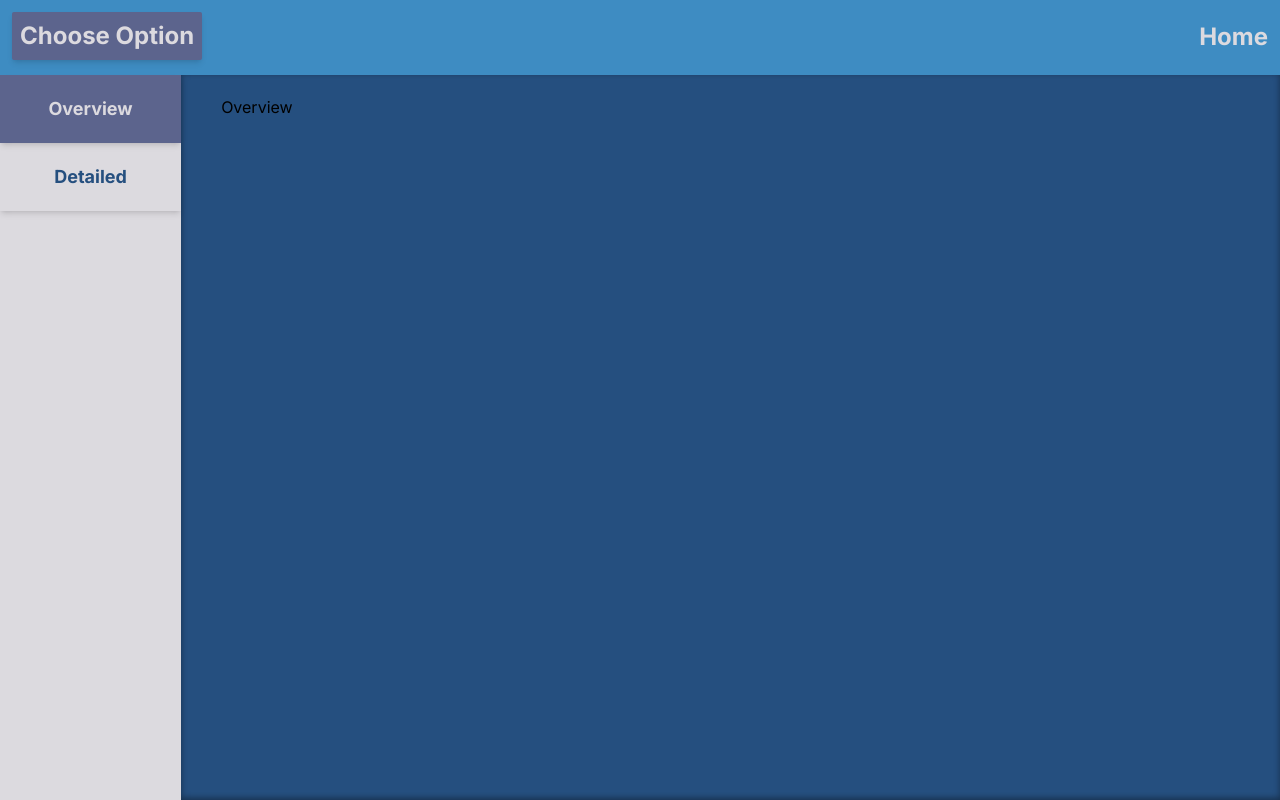
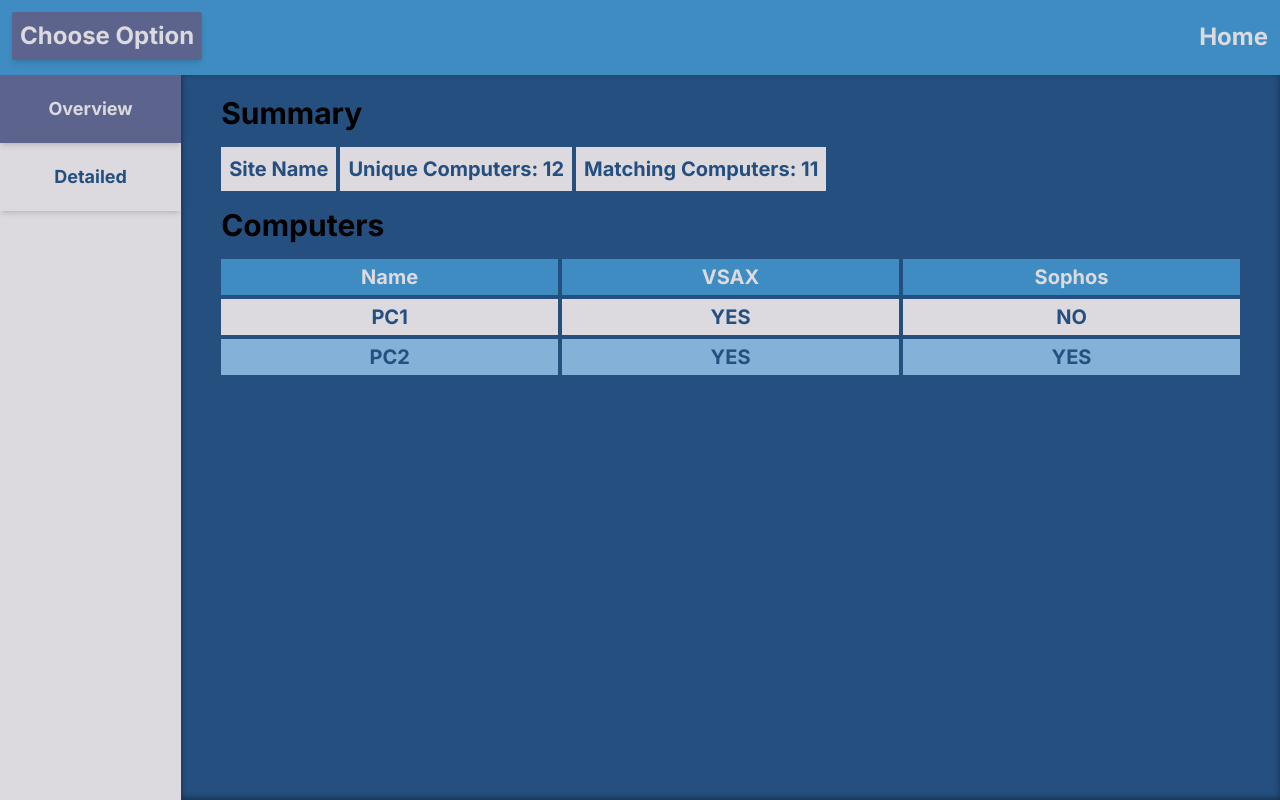
Before and after one commit to Mythidas/CSIT-Tools, a Next.js app: page /computers in a window 1280 px wide. Built offline with nearby package versions, Linux system fonts and the light colour scheme; no server answers.

Commit message:
Added /api/sophos/token to get tokens and added logic to validate and renew tokens

```diff
--- /dev/null
+++ b/app/api/sophos/computers/route.ts
@@ -0,0 +1,10 @@
+import { NextResponse } from "next/server";
+
+export async function GET(req: Request) {
+  try {
+
+  }
+  catch {
+    NextResponse.json("Failed to get computesr", { status: 500 });
+  }
+}
--- /dev/null
+++ b/app/api/sophos/token/route.ts
@@ -0,0 +1,25 @@
+import { NextResponse } from "next/server";
+
+export async function GET(req: Request) {
+  try {
+    const params = new URLSearchParams({
+      grant_type: 'client_credentials',
+      client_id: `${process.env.SOP_ID}`,
+      client_secret: `${process.env.SOP_SC}`, // Replace with your client secret
+      scope: 'token'
+    });
+
+    const res = await fetch(`https://id.sophos.com/api/v2/oauth2/token`, {
+      method: "POST",
+      headers: {
+        "content-type": "application/x-www-form-urlencoded"
+      },
+      body: params.toString()
+    })
+
+    return NextResponse.json(await res.json(), { status: 200 });
+  }
+  catch {
+    return NextResponse.json("Failed to get computesr", { status: 500 });
+  }
+}
--- a/app/api/vsax/sites/route.ts
+++ b/app/api/vsax/sites/route.ts
@@ -2,7 +2,7 @@ import { NextResponse } from "next/server";
 import { Site, _VSASiteData } from "@/app/lib/interfaces/vsax/site";
 
 const vsa_url = "https://centriserve-it.vsax.net";
-const vsa_auth = btoa(`${process.env.VSA_UN}:${process.env.VSA_ID}`);
+const vsa_auth = btoa(`${process.env.VSA_ID}:${process.env.VSA_SC}`);
 
 export async function GET(req: Request) {
   try {
--- a/app/computers/Overview.tsx
+++ b/app/computers/Overview.tsx
@@ -1,7 +1,24 @@
 export default function Overview() {
   return (
     <div>
-      Overview
+      <p className="font-bold text-3xl pb-4">Summary</p>
+      <div className="grid grid-flow-col auto-cols-max gap-1 text-cscol-500 font-bold text-xl">
+        <div className="bg-cscol-100 p-2">Site Name</div>
+        <div className="bg-cscol-100 p-2">Unique Computers: 12</div>
+        <div className="bg-cscol-100 p-2">Matching Computers: 11</div>
+      </div>
+      <p className="font-bold text-3xl py-4">Computers</p>
+      <div className="grid grid-cols-3 gap-1 text-cscol-500 text-center">
+        <div className="bg-cscol-200 text-cscol-100 p-1 text-xl font-bold">Name</div>
+        <div className="bg-cscol-200 text-cscol-100 p-1 text-xl font-bold">VSAX</div>
+        <div className="bg-cscol-200 text-cscol-100 p-1 text-xl font-bold">Sophos</div>
+        <div className="bg-cscol-100 p-1 text-xl font-bold">PC1</div>
+        <div className="bg-cscol-100 p-1 text-xl font-bold">YES</div>
+        <div className="bg-cscol-100 p-1 text-xl font-bold">NO</div>
+        <div className="bg-cscol-300 p-1 text-xl font-bold">PC2</div>
+        <div className="bg-cscol-300 p-1 text-xl font-bold">YES</div>
+        <div className="bg-cscol-300 p-1 text-xl font-bold">YES</div>
+      </div>
     </div>
   )
 }
--- /dev/null
+++ b/app/lib/SophosClient.ts
@@ -0,0 +1,38 @@
+import { _SophosToken } from "./interfaces/sophos/token";
+
+export default class SophosClient {
+  sophos_token: string = "";
+  token_expiration: Date = new Date;
+
+  constructor() {
+    this.get_token();
+  }
+
+  async get_devices() {
+    if (!await this.validate_token()) return [];
+    console.log(this.sophos_token);
+  }
+
+  private async get_token() {
+    const api_data = await fetch("/api/sophos/token");
+    const token_data = await api_data.json() as _SophosToken;
+    this.sophos_token = token_data.access_token;
+    this.token_expiration = new Date(new Date().getTime() + 3600000);
+  }
+
+  private async validate_token(): Promise<boolean> {
+    let counter = 0;
+    while (this.sophos_token === "") {
+      await new Promise(resolve => setTimeout(resolve, 2000));
+      if (counter > 5) return false;
+      counter++;
+    }
+
+    if (new Date > this.token_expiration) {
+      await this.get_token();
+      return this.validate_token();
+    }
+
+    return true;
+  }
+}
--- a/app/lib/VSAXClient.ts
+++ b/app/lib/VSAXClient.ts
@@ -4,13 +4,15 @@ export default class VSAXClient {
   private cached_site_list: Site[] = [];
 
   async get_sites(): Promise<Site[]> {
-    const site_api = await fetch('/api/vsax/sites', {
-      method: "GET",
-    });
+    if (this.cached_site_list.length <= 0) {
+      const site_api = await fetch('/api/vsax/sites', {
+        method: "GET",
+      });
 
-    const site_data: Site[] = await site_api.json() as Site[];
+      this.cached_site_list = await site_api.json() as Site[];
+    }
 
-    return site_data;
+    return this.cached_site_list;
   }
 
   async get_devices() {
--- /dev/null
+++ b/app/lib/interfaces/sophos/token.ts
@@ -0,0 +1,5 @@
+export interface _SophosToken {
+  access_token: string;
+  errorCode: string;
+  expires_in: number;
+}
--- a/app/page.tsx
+++ b/app/page.tsx
@@ -1,4 +1,16 @@
+"use client"
+
+import SophosClient from "./lib/SophosClient";
+import { useEffectOnce } from "./lib/hooks/useEffectOnce";
+
 export default function Home() {
+  useEffectOnce(() => {
+    let client: SophosClient = new SophosClient;
+    client.get_devices();
+  }, []);
+
+
+
   return (
     <main className="flex h-screen flex-col items-center bg-cscol-500">
       <div className="flex justify-center w-1/3 p-10 m-10 shadow-md font-bold text-4xl bg-cscol-100 text-cscol-500 rounded-lg">
```
Also changed, not shown: app/computers/design.txt.
